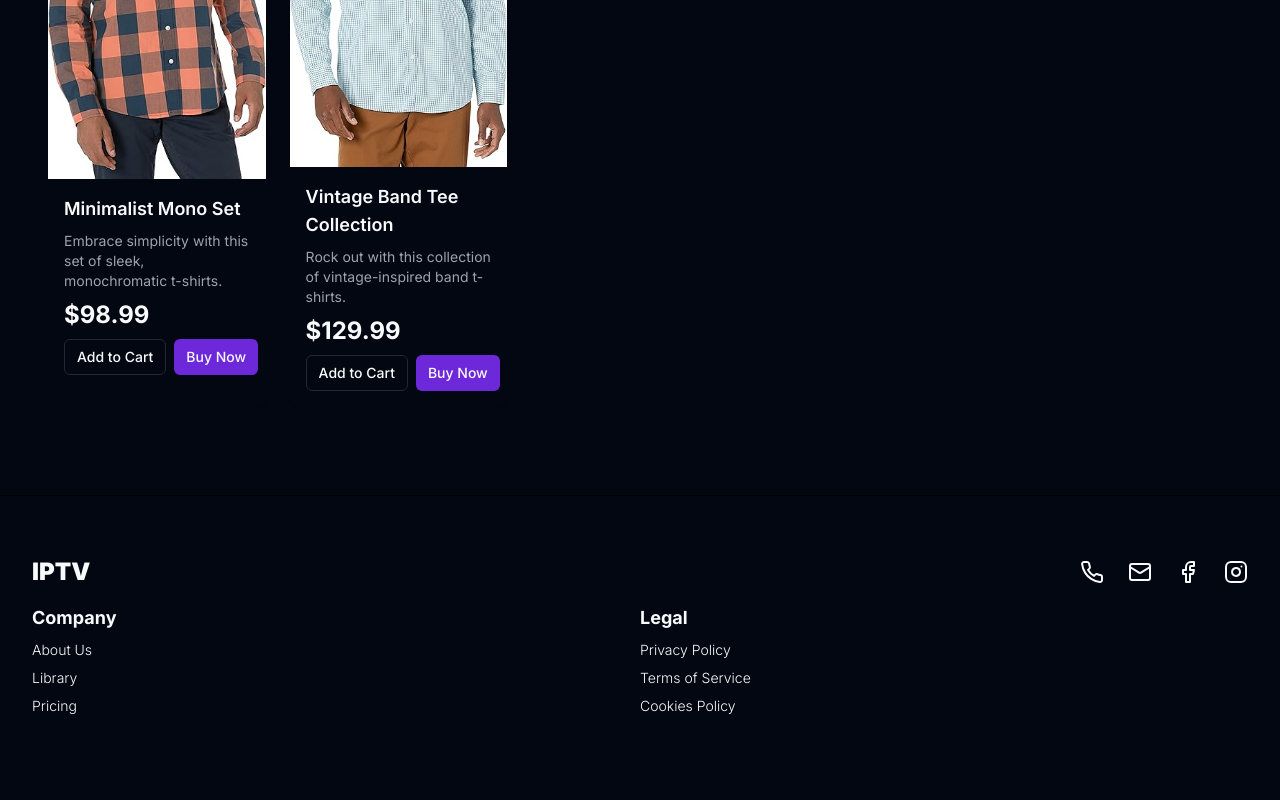
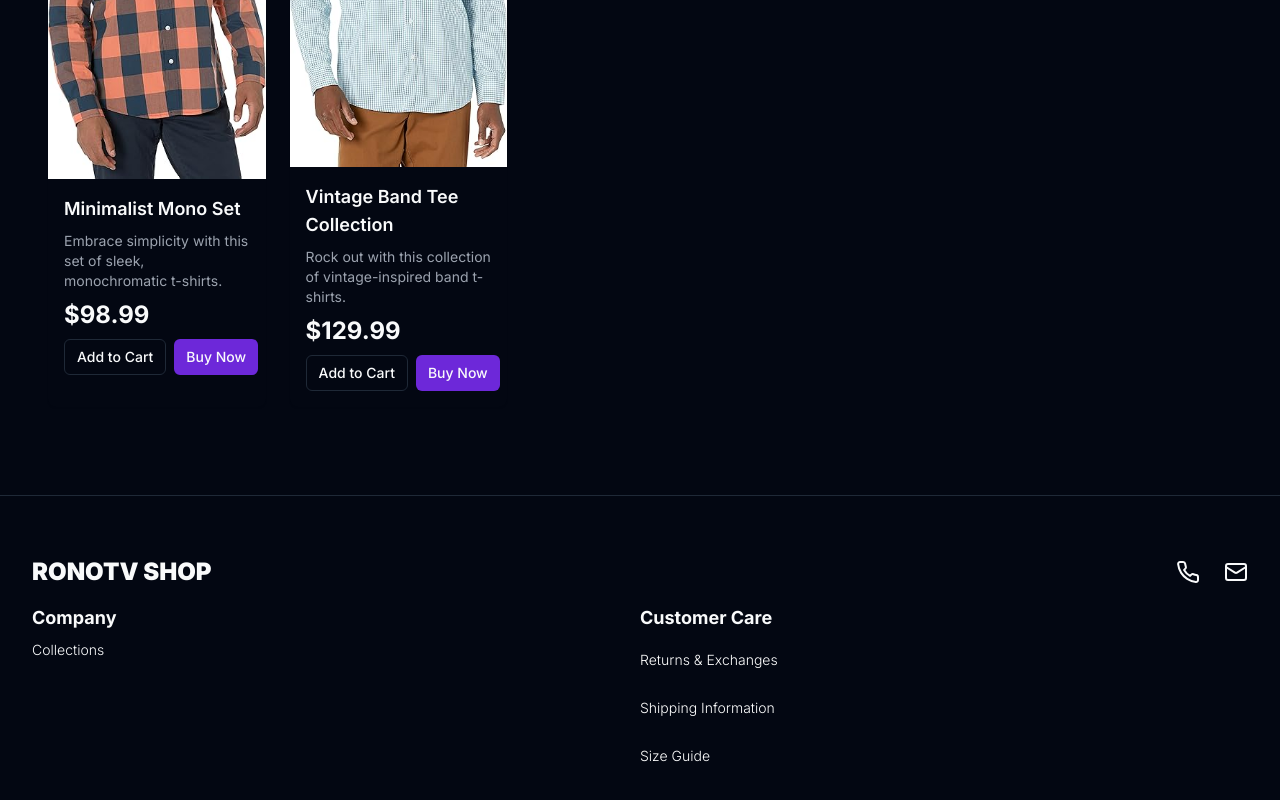
Before and after one commit to ayoubben18/shirts-store, a Next.js app: page / in a window 1280 px wide. Shown: the part 1618-2418 px from the top of the page. Before the commit the page ends 2374 px from the top, so only its background shows below. Built offline with nearby package versions, Linux system fonts and the light colour scheme.

Commit message:
refactor: change the footer

```diff
--- a/components/layout/Footer.tsx
+++ b/components/layout/Footer.tsx
@@ -1,32 +1,99 @@
-import React from "react";
+"use client";
+import { Mail, Phone } from "lucide-react";
+import Link from "next/link";
+import { Button } from "../ui/button";
+import {
+  Drawer,
+  DrawerClose,
+  DrawerContent,
+  DrawerDescription,
+  DrawerFooter,
+  DrawerHeader,
+  DrawerTitle,
+  DrawerTrigger,
+} from "../ui/drawer";
 import { Separator } from "../ui/separator";
-import { Phone, Mail, Facebook, Instagram } from "lucide-react";
 
 const footerMenuItems = [
   {
     title: "Company",
-    items: ["About Us", "Library", "Pricing"],
+    items: [{ name: "Collections", link: "/#head" }],
   },
   {
-    title: "Legal",
-    items: ["Privacy Policy", "Terms of Service", "Cookies Policy"],
+    title: "Customer Care",
+    items: [
+      {
+        name: "Returns & Exchanges",
+        content: {
+          title: "Returns & Exchanges Policy",
+          description: [
+            {
+              title: "30-Day Return Policy",
+              text: "We offer a 30-day return policy for all unworn, unwashed t-shirts with original tags attached. Customer is responsible for return shipping costs unless the item is defective.",
+            },
+            {
+              title: "Exchange Process",
+              text: "To exchange a t-shirt for a different size or color, please initiate the return process and place a new order for the desired item. We'll process your refund once we receive the original item.",
+            },
+            {
+              title: "Refund Timeline",
+              text: "Refunds are typically processed within 5-7 business days after we receive your return. The amount will be credited back to the original payment method used for the purchase.",
+            },
+          ],
+        },
+      },
+      {
+        name: "Shipping Information",
+        content: {
+          title: "Shipping Information",
+          description: [
+            {
+              title: "Domestic Shipping",
+              text: "We offer free standard shipping on all orders over $50. Orders typically arrive within 3-5 business days. Expedited shipping options are available at checkout for an additional fee.",
+            },
+            {
+              title: "International Shipping",
+              text: "We ship to select countries worldwide. International shipping rates and delivery times vary based on destination. Please note that customers are responsible for any import duties or taxes.",
+            },
+          ],
+        },
+      },
+      {
+        name: "Size Guide",
+        content: {
+          title: "T-Shirt Size Guide",
+          description: [
+            {
+              title: "Measurements",
+              text: "Our size guide provides detailed measurements for chest width, body length, and sleeve length for each size from XS to XXL. Please refer to this guide to ensure the best fit.",
+            },
+            {
+              title: "Fit Recommendations",
+              text: "Our t-shirts are designed for a comfortable, regular fit. If you prefer a looser fit, we recommend sizing up. For a more fitted look, consider sizing down.",
+            },
+          ],
+        },
+      },
+    ],
   },
 ];
 
 const Footer = () => {
   return (
     <div className="flex w-full flex-col gap-8 py-10">
-      <Separator className="bg-black" />
+      <Separator />
       <div className="container mx-auto">
         <div className="mt-7 flex items-center justify-between">
-          <h1 className="text-2xl font-black">IPTV</h1>
+          <h1 className="text-2xl font-black">RONOTV SHOP</h1>
           <div className="flex gap-6">
-            <Phone className="h-6 w-6" />
-            <Mail className="h-6 w-6" />
-            <Facebook className="h-6 w-6" />
-            <Instagram className="h-6 w-6" />
+            <Link href="tel:+1234567890" aria-label="Call us">
+              <Phone className="h-6 w-6" />
+            </Link>
+            <Link href="mailto:order@ronotv.shop" aria-label="Email us">
+              <Mail className="h-6 w-6" />
+            </Link>
           </div>
-        </div>{" "}
+        </div>
         <Menu />
       </div>
     </div>
@@ -40,9 +107,58 @@ const Menu = () => {
         <div key={index} className="flex flex-col gap-2">
           <h1 className="text-lg font-bold">{menu.title}</h1>
           <ul className="flex flex-col gap-2">
-            {menu.items.map((item, index) => (
-              <li key={index} className="text-sm font-light">
-                {item}
+            {menu.items.map((item, itemIndex) => (
+              <li key={itemIndex} className="text-sm font-light">
+                {menu.title === "Company" ? (
+                  <Link href={(item as { link: string }).link}>
+                    {item.name}
+                  </Link>
+                ) : (
+                  <Drawer>
+                    <DrawerTrigger asChild>
+                      <Button
+                        variant="link"
+                        className="p-0 text-sm font-light text-white"
+                      >
+                        {item.name}
+                      </Button>
+                    </DrawerTrigger>
+                    <DrawerContent className="px-4">
+                      <DrawerHeader>
+                        <DrawerTitle className="text-3xl">
+                          {
+                            (item as { content: { title: string } }).content
+                              .title
+                          }
+                        </DrawerTitle>
+                      </DrawerHeader>
+                      <DrawerDescription>
+                        {(
+                          item as {
+                            content: {
+                              description: Array<{
+                                title: string;
+                                text: string;
+                              }>;
+                            };
+                          }
+                        ).content.description.map((paragraph, index) => (
+                          <div key={index} className="mb-4">
+                            <h3 className="mb-2 text-lg font-semibold">
+                              ● {paragraph.title}
+                            </h3>
+                            <p>{paragraph.text}</p>
+                          </div>
+                        ))}
+                      </DrawerDescription>
+                      <DrawerFooter>
+                        <DrawerClose asChild>
+                          <Button variant="outline">Close</Button>
+                        </DrawerClose>
+                      </DrawerFooter>
+                    </DrawerContent>
+                  </Drawer>
+                )}
               </li>
             ))}
           </ul>
```
